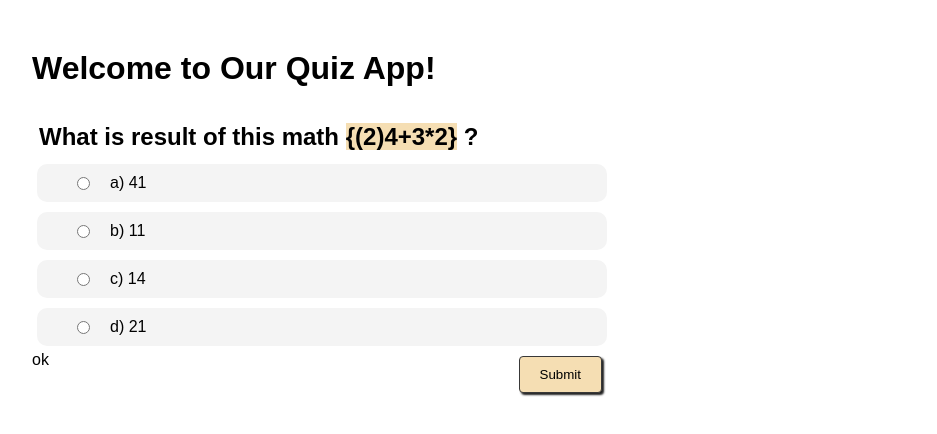
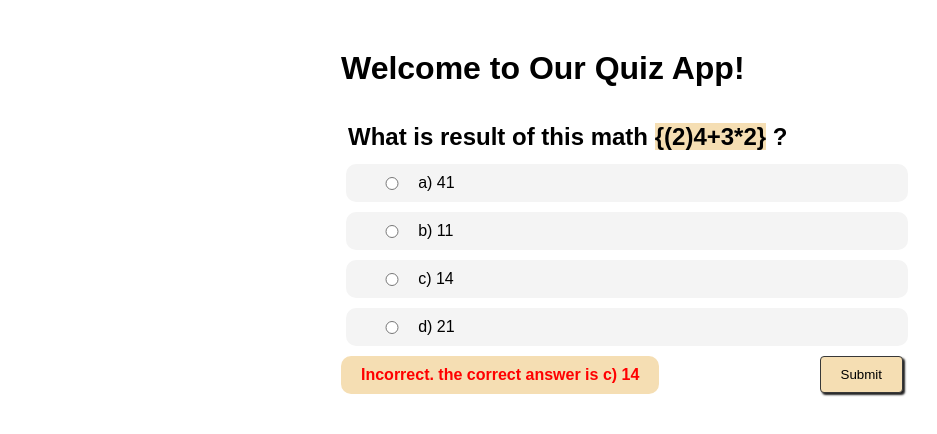
Before and after one commit to rakib00-dev/quiz-app, a plain HTML site: page index.html in a window 1280 px wide. Both pictures are taken after a click on the button "Submit". Shown: the whole page, without its empty margins (18-955 px from the left). Drawn offline with Linux system fonts and the light colour scheme.

Commit message:
finished the product

```diff
--- a/main.js
+++ b/main.js
@@ -5,11 +5,20 @@ const feedback = document.getElementById('feedback');
 btn.onclick = quiz;
 
 function quiz() {
-  if ((correctOption.innerText = 'c) 14')) {
+  if (correctOption.checked == true && correctOption.value == 'c') {
     console.log('ok');
-    feedback.innerHTML = 'ok';
+
+    feedback.style.color = 'white';
+    feedback.style.background = 'green';
+    feedback.style.display = 'block';
+    feedback.style.fontWeight = 'bolder';
+    feedback.innerHTML = 'Congrats! You Make A Correct Answer';
   } else {
     console.log('not ok');
-    feedback.innerHTML = 'not ok';
+    feedback.innerHTML = 'Incorrect. the correct answer is c) 14';
+    feedback.style.display = 'block';
+    feedback.style.color = 'red';
+    feedback.style.fontWeight = 'bolder';
+    feedback.style.background = 'wheat';
   }
 }
--- a/style.css
+++ b/style.css
@@ -20,7 +20,9 @@ h2 {
 }
 
 #quiz-container {
-  width: 570px;
+  /* display: inline; */
+  width: 562px;
+  margin: auto;
 }
 
 .highlights {
@@ -81,3 +83,21 @@ input {
 #submitBtn:active {
   box-shadow: 0px 0px 0px rgb(33, 33, 33);
 }
+
+#feedback {
+  display: none;
+  width: fit-content;
+  background-color: green;
+  color: white;
+  padding: 10px 20px;
+  margin-top: 5px;
+  transition: 0.3s ease-in-out;
+  border-radius: 10px;
+}
+
+@media (max-width: 662px) {
+  #quiz-container {
+    display: inline;
+    margin: auto;
+  }
+}
```
